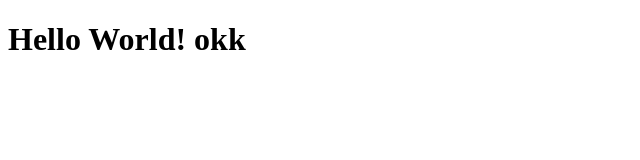
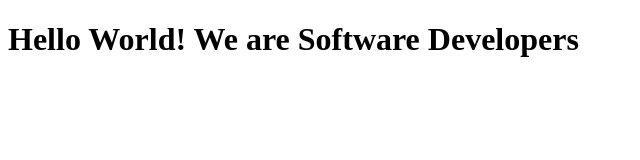
Before and after one commit to macbright/Emeka-Jolly, a plain HTML site: page index.html in a window 1280 px wide. Shown: the whole page, without its empty margins (0-640 px from the left). Drawn offline with Linux system fonts and the light colour scheme.

Commit message:
Software Developers

```diff
--- a/index.html
+++ b/index.html
@@ -9,7 +9,7 @@
   <body>
     <script src="https://cdn.freecodecamp.org/testable-projects-fcc/v1/bundle.js"></script>
 
-    <h1> Hello World! okk  </h1>
+    <h1> Hello World! We are Software Developers  </h1>
     <script  src="js/index.js"></script>
   </body>
 </html>
```
